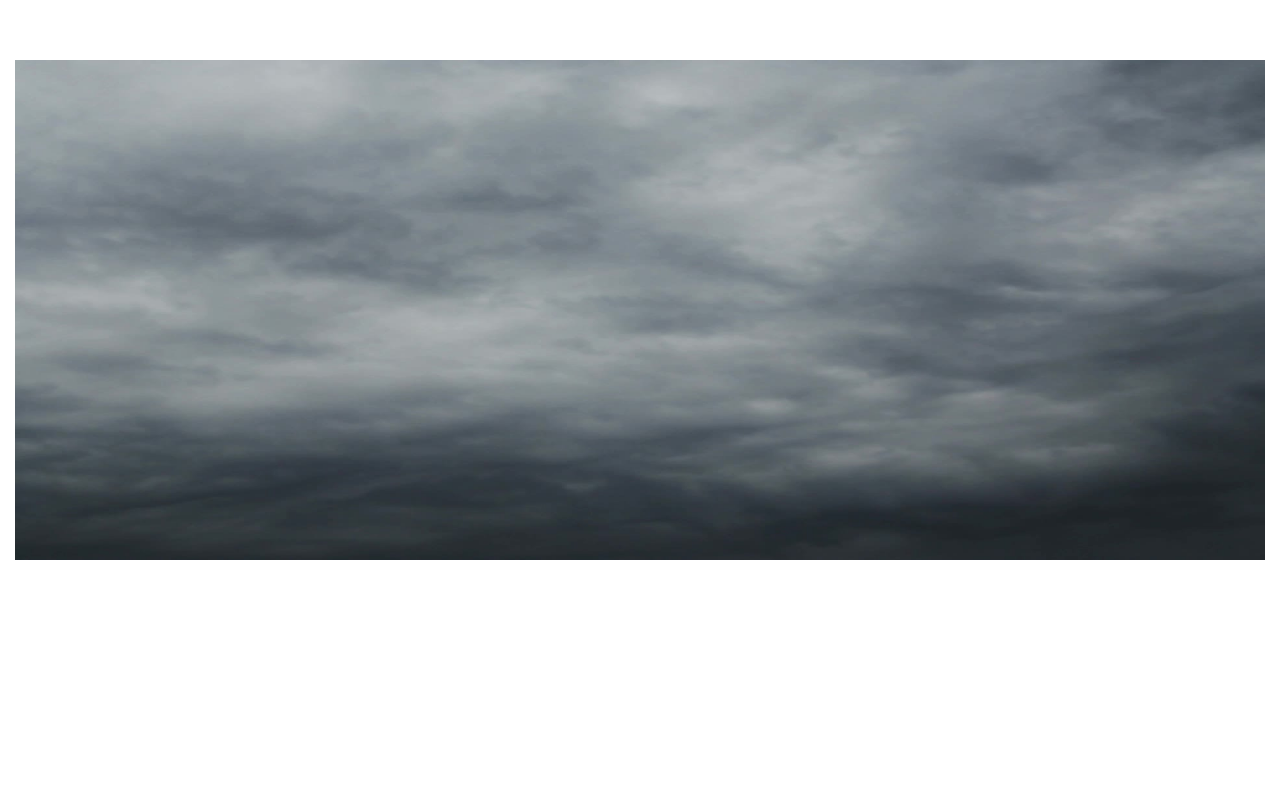
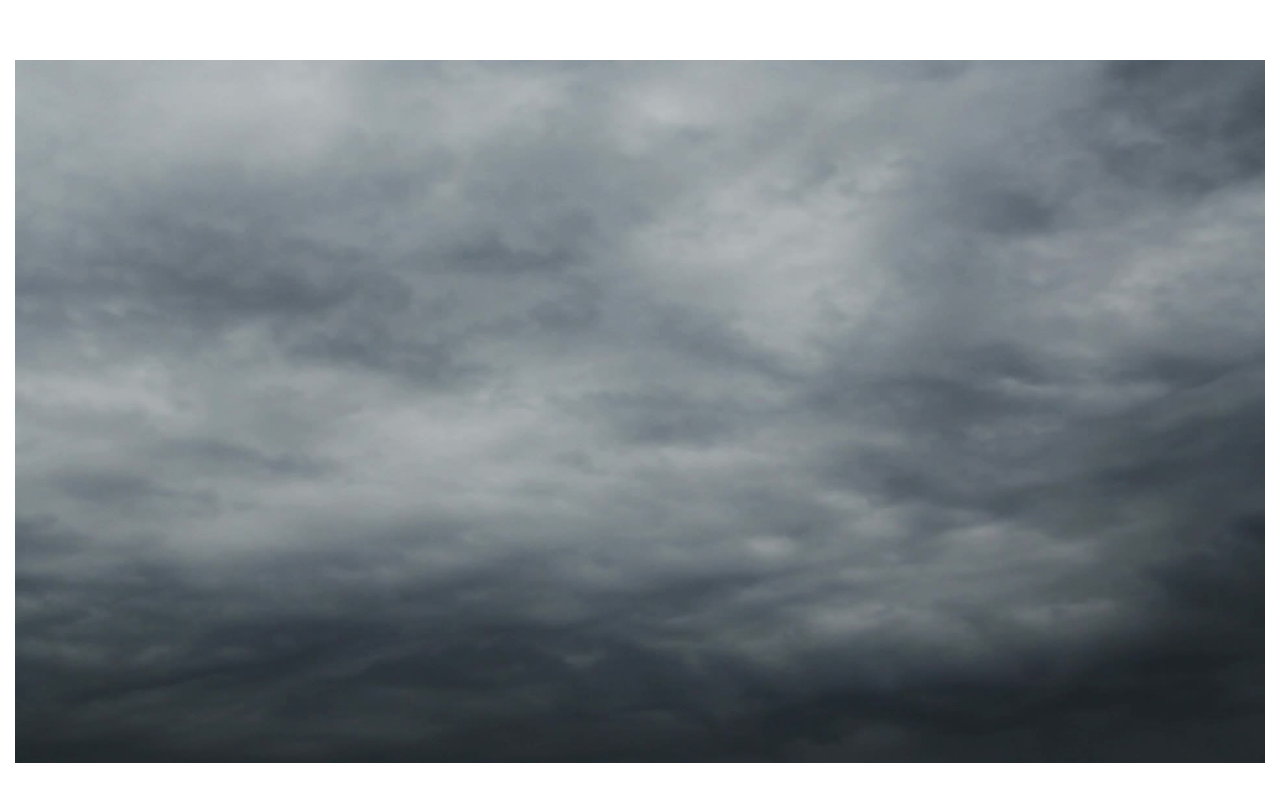
Before and after one commit to IrishBrogrammer/Portfolio, a plain HTML site: page index.html in a window 1280 px wide. Shown: the top 800 px of the page. Drawn offline with nearby package versions, Linux system fonts and the light colour scheme.

Commit message:
remove height from header image

```diff
--- a/index.html
+++ b/index.html
@@ -54,7 +54,7 @@
   -------------------------------------------------- -->
 
    <div class = "HeaderImage">
-      <img width = "100%" height="500px" src ="images/header.jpg"/>
+      <img width = "100%" src ="images/header.jpg"/>
    </div>
 
    <div class="container">
```
